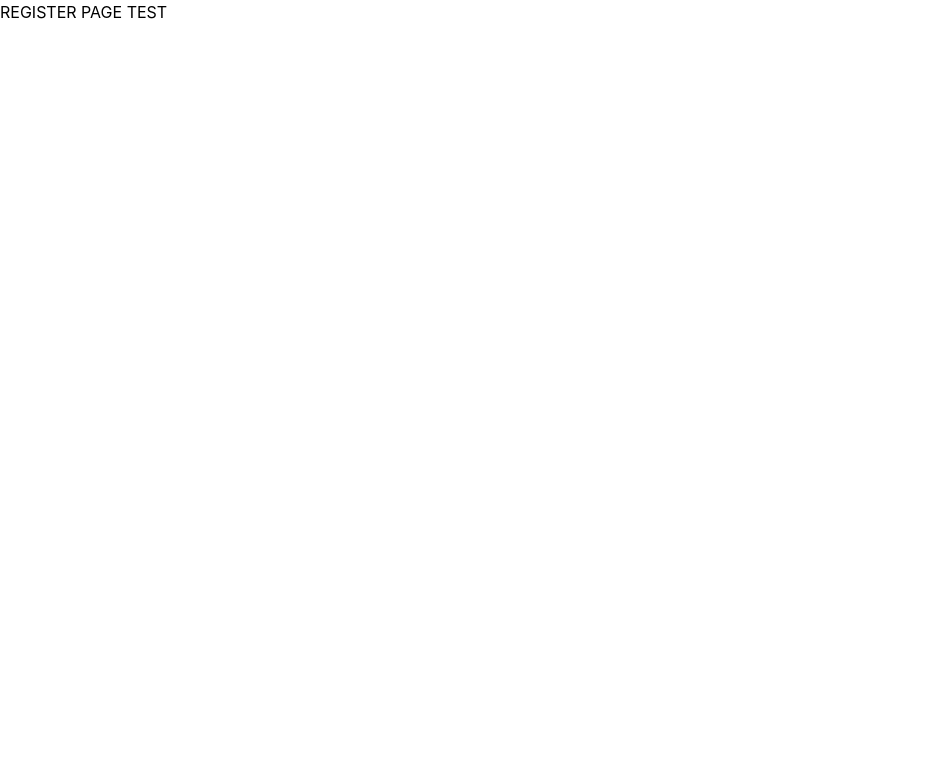
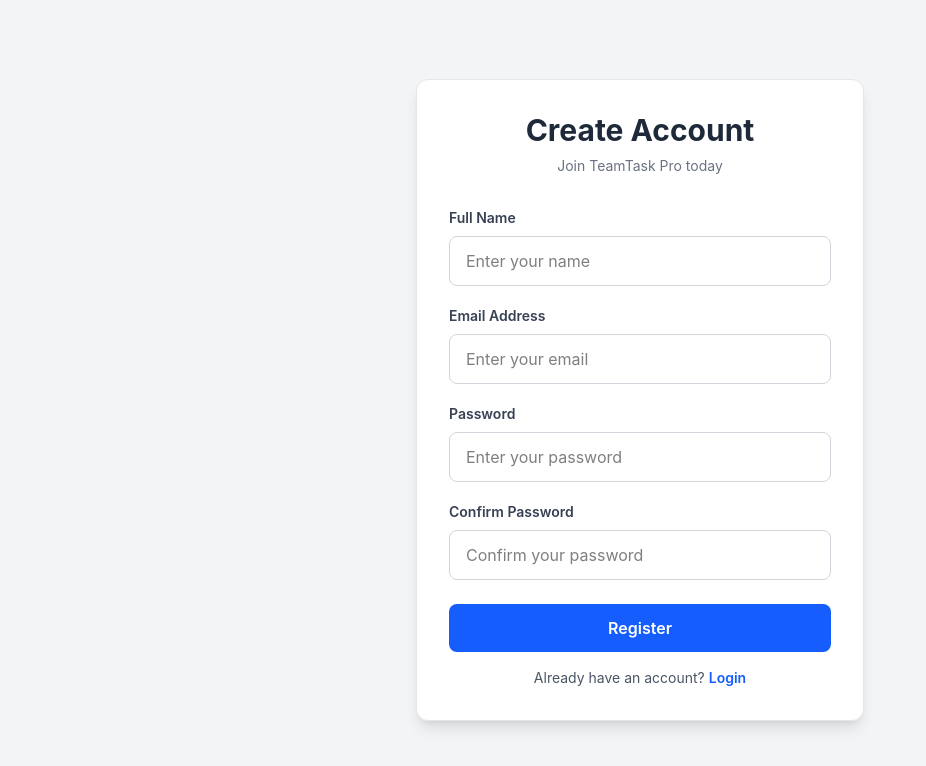
Before and after one commit to arpitmasharma-ship-it/TaskPro, a React (Vite) app in the folder teamtask-pro/: page / in a window 1280 px wide. Shown: the top 766 px of the page, without its empty margins (0-926 px from the left). Built offline with nearby package versions, Linux system fonts and the light colour scheme; no server answers.

Commit message:
Restore register page on root route

```diff
--- a/teamtask-pro/src/App.jsx
+++ b/teamtask-pro/src/App.jsx
@@ -12,7 +12,7 @@ const App = () => {
   return (
     <BrowserRouter>
       <Routes>
-        <Route path="/" element={<h1>REGISTER PAGE TEST</h1>} />
+       <Route path="/" element={<RegisterPage />} />
         <Route path="/register" element={<RegisterPage />} />
         <Route path="/login" element={<LoginPage />} />
         <Route path="/projects" element={<ProjectsPage />} />
```
